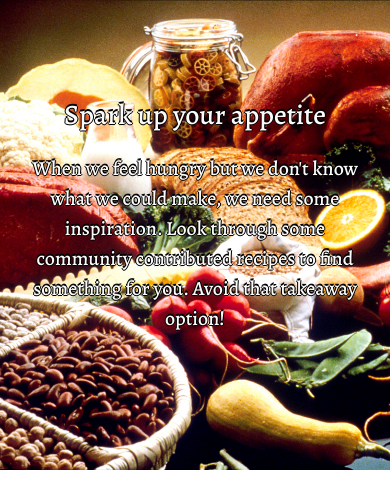
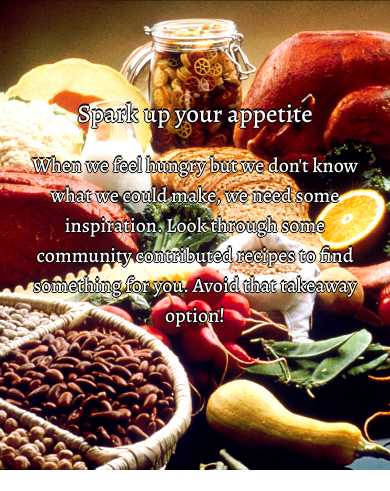
Before and after one commit to AllenGleeson/Lazy-Hunger, a Flask app: page / in a window 390 px wide. Shown: the part 80-571 px from the top of the page. Run offline with Flask 2, Linux system fonts and the light colour scheme; data that the repository does not hold is empty; some libraries are stand-ins or nearby versions; some web fonts are replaced.

Commit message:
Minor adjust.

```diff
--- a/static/css/style.css
+++ b/static/css/style.css
@@ -376,7 +376,7 @@ h1{
     }
 
     h1 {
-        font-size: 2rem;
+        font-size: 1.8rem;
     }
 
     h2 {
```
